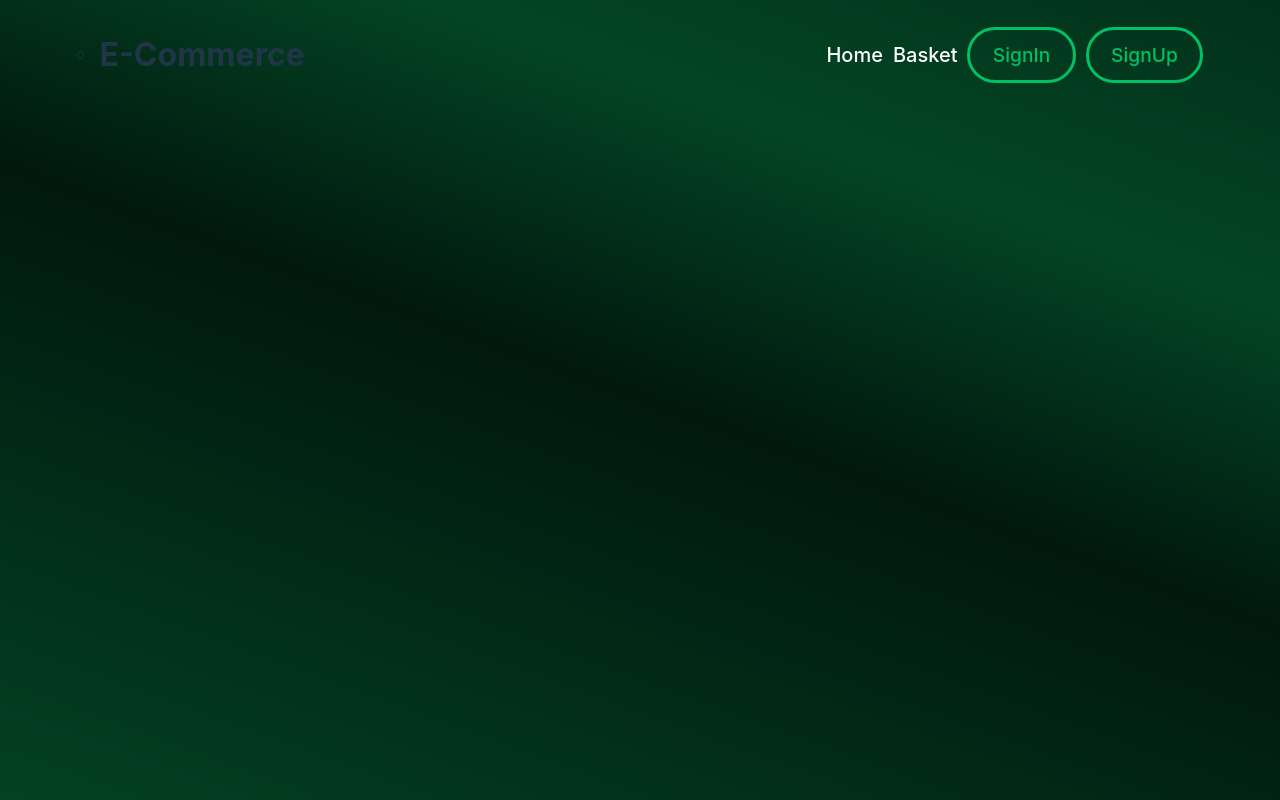
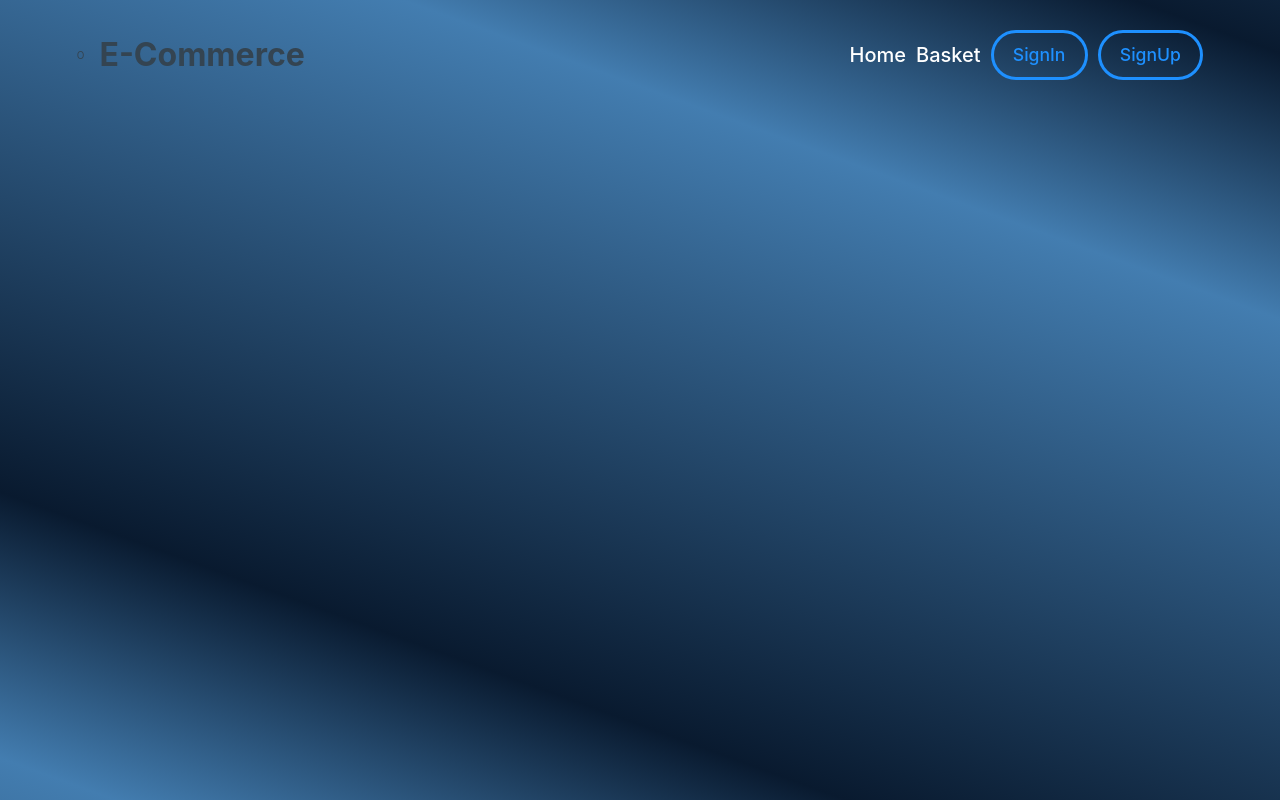
Before and after one commit to celik-arda/e-commerce, a React (Vite) app: page /product in a window 1280 px wide. Shown: the top 800 px of the page. Built offline with nearby package versions, Linux system fonts and the light colour scheme; no server answers.

Commit message:
style (_variables & App.scss) : change color palette
define website color theme again without any other changes

```diff
--- a/src/App.css
+++ b/src/App.css
@@ -1,23 +1,35 @@
 .page_container button {
   background-color: transparent;
   text-align: center;
-  color: white;
+  color: #344451;
+  font-weight: 500;
   line-height: 1.5rem;
   font-size: 1.2rem;
   padding: 0.8rem 1.4rem;
-  border: 0.2em solid #01c164;
-  color: #01c164;
+  border: 0.2em solid #1E90FF;
+  color: #1E90FF;
   border-radius: 2.2rem;
-}
-.page_container button:hover {
   -webkit-transition-property: color, background-color;
   transition-property: color, background-color;
   -webkit-transition-duration: 350ms;
           transition-duration: 350ms;
   -webkit-transition-timing-function: ease-out;
           transition-timing-function: ease-out;
+}
+.page_container button:hover {
   color: white;
-  background-color: #01c164;
+  background-color: #1E90FF;
+  -webkit-box-shadow: 0 0 2px #1E90FF, 0 0 2.5px #66B7FF;
+          box-shadow: 0 0 2px #1E90FF, 0 0 2.5px #66B7FF;
+}
+
+:root div,
+:root h1,
+:root h2,
+:root h3,
+:root h4,
+:root p {
+  color: #344451;
 }
 
 body {
@@ -34,14 +46,27 @@ body {
 }
 
 .page_container {
-  background: repeating-linear-gradient(20deg, #01180e 600px, #034524 900px, #01180e 1550px);
+  background: repeating-linear-gradient(200deg, #437DB0 300px, #091A2F 900px, #437DB0 1150px);
   width: 88vw;
-  padding: 2vh 6vw;
+  padding: 2vh 6vw 40vh 6vw;
+  min-height: 96vh;
   height: -webkit-fit-content;
   height: -moz-fit-content;
   height: fit-content;
-  min-height: 96vh;
 }
+@media screen and (min-width: 1200px) and (max-width: 1400px) {
+  .page_container button {
+    line-height: 1.3rem;
+    font-size: 1.1rem;
+    padding: 0.7rem 1.2rem;
+  }
+}
+
 form input {
   font-size: 1.5rem;
+  background-color: #344451 !important;
+  color: #F5F5F4 !important;
+}
+form label {
+  color: #344451;
 }/*# sourceMappingURL=App.css.map */
--- a/src/App.scss
+++ b/src/App.scss
@@ -2,8 +2,19 @@
 
 
 
-// Importing main variables for App.css //
-@import '_variables.scss';
+// Importing variables and screen-mixins for App.css //
+@import 'variables.scss';
+@import 'mixinsResponsive.scss';
+
+:root div,
+:root h1,
+:root h2,
+:root h3,
+:root h4,
+:root p {
+
+    color: $text_regular;
+}
 
 body {
     font-size: 62.5%;
@@ -17,19 +28,30 @@ body {
 
 
 .page_container {
-    background: repeating-linear-gradient(20deg, #01180e 600px, #034524 900px, #01180e 1550px);
+    background: repeating-linear-gradient(200deg, #437DB0 300px, #091A2F 900px, #437DB0 1150px);
     width: 88vw;
-    padding: 2vh 6vw;
+    padding: 2vh 6vw 40vh 6vw;
+    min-height: 96vh;
     height: fit-content;
-    min-height: 96vh;
 
     button {
-        @extend %button_dark;
+        @extend %button_regular;
+
+        @include respond-to ("small_laptop") {
+            line-height: 1.3rem;
+            font-size: 1.1rem;
+            padding: 0.7rem 1.2rem;
+        }
     }
 }
 
 form {
     input {
         font-size: 1.5rem;
+        background-color: $text_regular!important;
+        color: $card_background!important;
+    }
+    label {
+        color: $text_regular;
     }
 }
```
Also changed, not shown: src/_variables.scss (+13 -14 lines), 1 other file (tests, documents, lock files or other folders).
